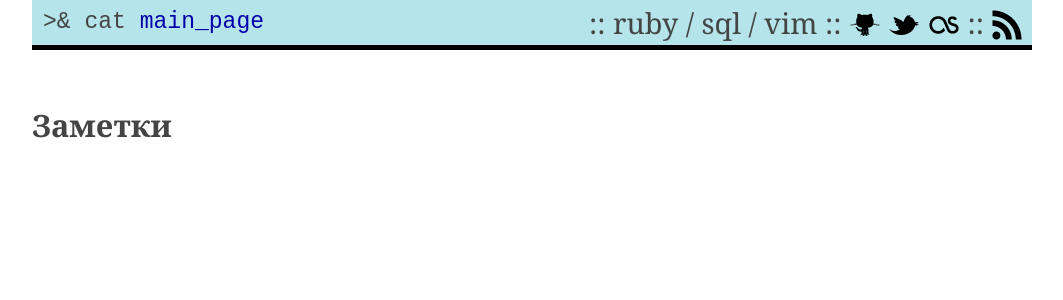
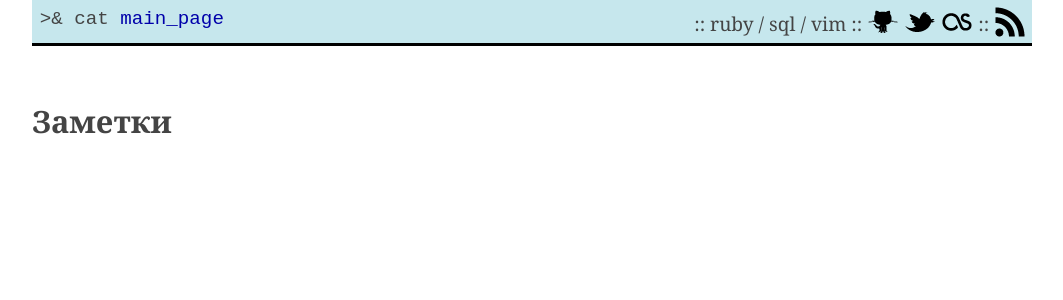
Before and after one commit to dkoprov/dkoprov.github.com, a Jekyll site: the page built from index.html, in a window 1280 px wide. Shown: the top 300 px of the page, without its empty margins (108-1171 px from the left). Built offline with Jekyll 4.4.1, drawn with Linux system fonts in a browser that asks for light colours; nearby versions of some CDN libraries; some web fonts are replaced; library files that are not in the unit come from our copies; Markdown is read by kramdown in place of the engine named in the settings.

Commit message:
Caption styling.

```diff
--- a/css/main.css
+++ b/css/main.css
@@ -32,10 +32,9 @@ h1 {
 }
 
 .caption{
-  font-size: 1.5em;
   border-bottom: 0.2em solid black;
   padding: .3em;
-  background-color: #B5E4EB;
+  background-color: #C6E7ED;
   text-align: right;
 }
 .caption img {
@@ -46,7 +45,6 @@ h1 {
   display: inline-block;
   clear: both;
   margin-left: .1em;
-  font-size: 80%;
   font-family: 'Liberation Mono', 'Menlo', monospace;
 }
 .caption a {
```
